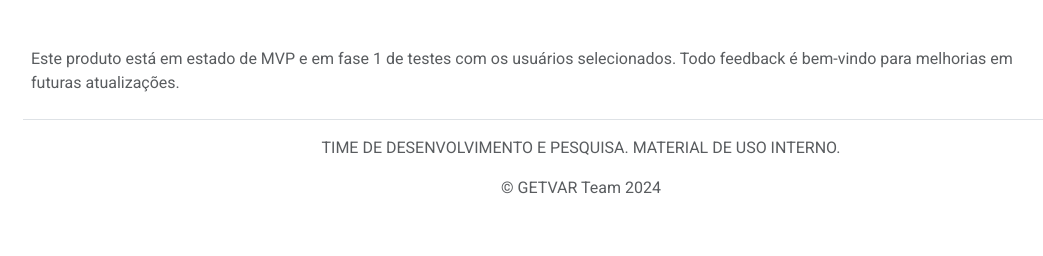
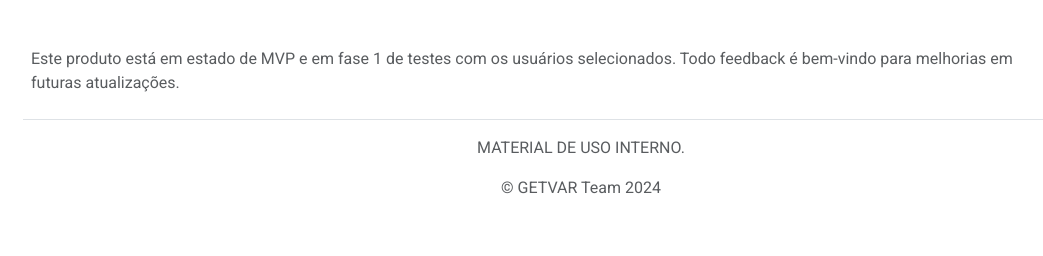
Before and after one commit to madsondeluna/getvar, a Flask app: page / in a window 1280 px wide. Shown: the part 765-1021 px from the top of the page, without its empty margins (59-1102 px from the left). Run offline with Flask 3, Linux system fonts and the light colour scheme; some libraries are stand-ins or nearby versions.

Commit message:
Update base.html

```diff
--- a/templates/base.html
+++ b/templates/base.html
@@ -54,7 +54,6 @@
                             </a>
                         </ul>
                         <p class="text-center text-body-secondary">
-                            TIME DE DESENVOLVIMENTO E PESQUISA.
                             MATERIAL DE USO INTERNO.
                         </p>
                         <p class="text-center text-body-secondary">© GETVAR Team 2024</p>
```
